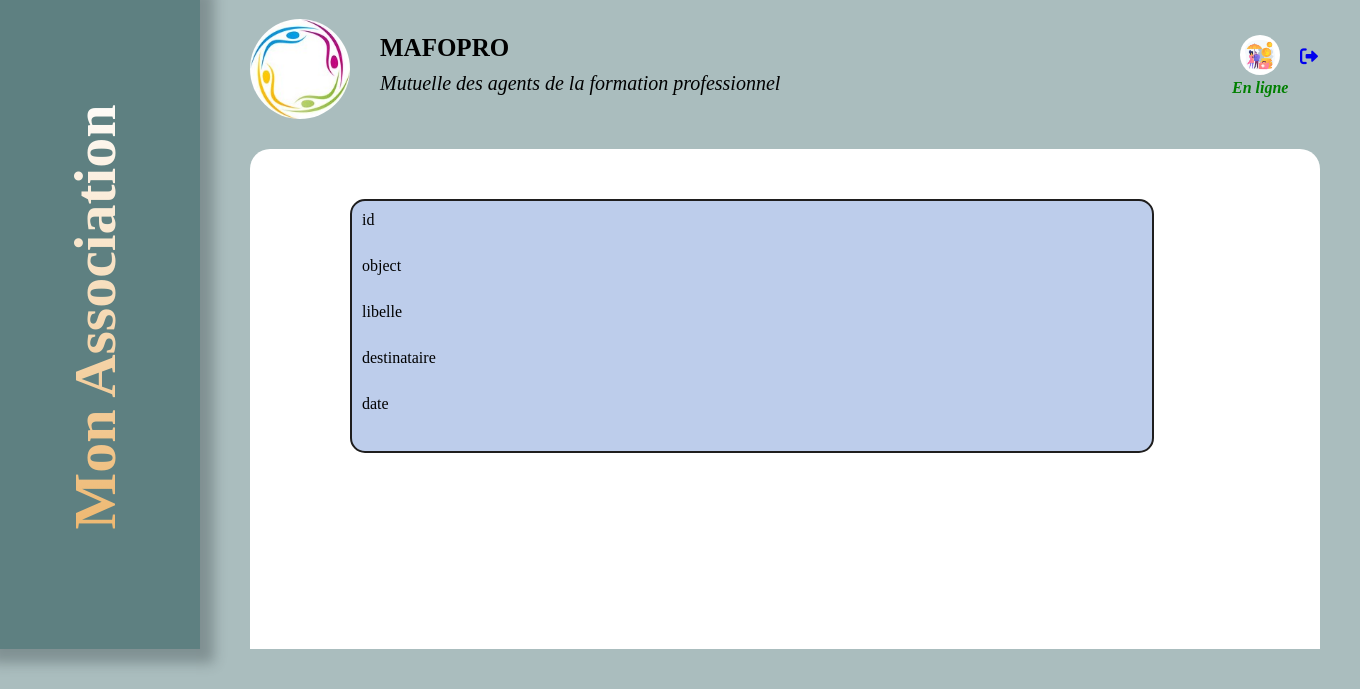
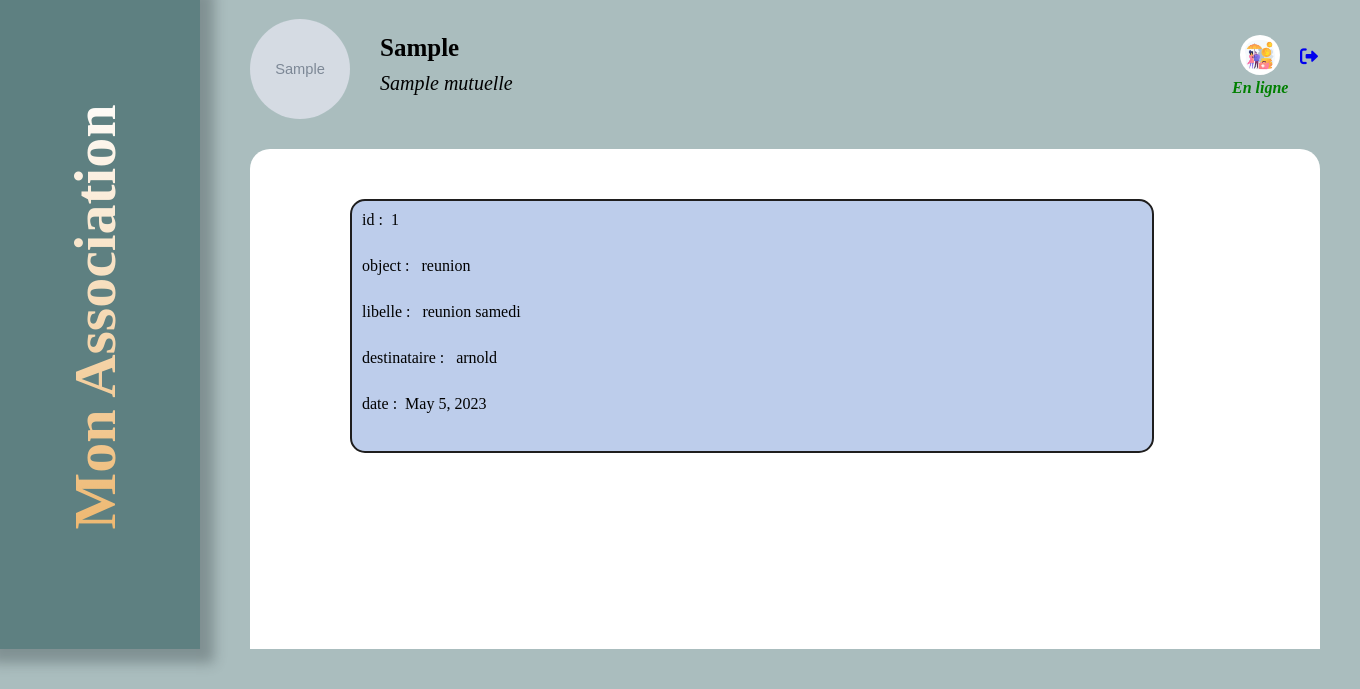
Before and after one commit to arnold-peydhom/Mutuelle-project, a Django app: page /annonce/ in a window 1360 px wide. Shown: the top 689 px of the page. Run offline with Django 4.2, Linux system fonts and the light colour scheme; tables that the repository leaves empty hold one stand-in row (values such as "Sample post"); grey boxes marked "Sample" are stand-in pictures.

Commit message:
fin 1ere phase de soutenance

```diff
--- a/app_crud/crud/templates/crud/annonces.html
+++ b/app_crud/crud/templates/crud/annonces.html
@@ -17,29 +17,32 @@
     <script src="{%static 'crud/js/home.js' %}"></script>
 
     <div class="titlebar">
+        {% for assocs in assoc %}
         <p class="titlename">Mon Association</p>
-        <img src="../assets/img6.jpg" class="img" width="100px" height="100px"/>
+        <img src= {{assocs.logo.url}} class="img" width="100px" height="100px"/>
     </div>
 
     <div class="header">
-        <p class="name1">MAFOPRO</p>
-        <em><p class="name2">Mutuelle des agents de la formation professionnel</p></em>
+        <p class="name1">{{assocs.abbreviation}}</p>
+        <em><p class="name2">{{assocs.nom_association}}</p></em>
     </div>
-
+        {% endfor %}
     <div class="coordonnes">
-        <img src="../assets/img2.png" class="img2" width="40px" height="40px"/>
+        <img src="{%static 'crud/assets/img2.png' %}" class="img2" width="40px" height="40px"/>
         <em><p class="statut">En ligne</p></em>
         <a href="#"><i class="fas fa-sign-out-alt" id="signout" title="deconnexion"></i></a>
     </div>
 
     <div class="bigrow">
+
         <div class="annonce">
-            <p class="ann1">id</p><br>
-            <p class="ann1">object</p><br>
-            <p class="ann1">libelle</p><br>
-            <p class="ann1">destinataire</p><br>
-            <p class="ann1">date</p>
+            <p class="ann1">id :&nbsp;  1</p><br>
+            <p class="ann1">object : &nbsp;  reunion</p><br>
+            <p class="ann1">libelle : &nbsp;    reunion samedi</p><br>
+            <p class="ann1">destinataire : &nbsp;    arnold</p><br>
+            <p class="ann1">date :&nbsp;   May 5, 2023</p>
         </div>
+
     </div>
 </body>
 </html>
--- a/app_crud/crud/templates/crud/association.html
+++ b/app_crud/crud/templates/crud/association.html
@@ -40,7 +40,7 @@
 
         </div>
             <div class="contenu">
-                <p class="n">Logo :</p> <img src={{assocs.logo}} class="logo" width="80px" height="80px"/><br>
+                <p class="n">Logo :</p> <img src={{assocs.logo.url}} class="logo" width="80px" height="80px"/><br>
                 <p class="n">Abreviation :</p> <p class="infos">{{assocs.abbreviation}}</p><br>
                 <p class="n">Nom de l'association :</p> <p class="infos">{{assocs.nom_association}}</p><br>
                 <p class="n">Date de creation :</p> <p class="infos">{{assocs.date_creation}}</p><br>
--- a/app_crud/crud/views.py
+++ b/app_crud/crud/views.py
@@ -14,7 +14,8 @@ def support(request):
     return render(request, 'crud/support.html')
 
 def annonce(request):
-    return render(request, 'crud/annonces.html')
+    association = Mutuelle.objects.all()
+    return render(request, 'crud/annonces.html', context={"assoc":association})
 
 def association(request):
     association = Mutuelle.objects.all()
@@ -56,7 +57,6 @@ def reporting(request):
     return render(request, 'crud/reporting.html')
 
 def utilisateur(request):
-
     association = Mutuelle.objects.all()
     users = Users.objects.all()
     return render(request, 'crud/utilisateur.html',context={"users": users, "assoc":association})
```
Also changed, not shown: app_crud/crud/templates/crud/enrg_remb.html (+5 -4 lines), app_crud/crud/templates/crud/home.html (+6 -6 lines).
